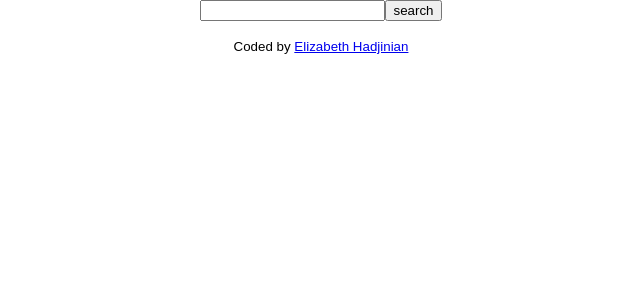
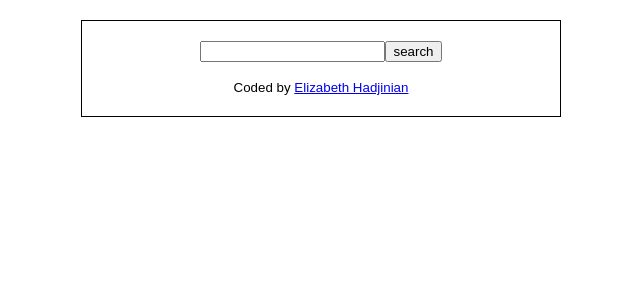
Before and after one commit to elizhadjinian/weather-app-react, a React (Create React App) app: page / in a window 1280 px wide. Shown: the top 300 px of the page, without its empty margins (319-959 px from the left). Built offline with nearby package versions, Linux system fonts and the light colour scheme.

Commit message:
added bootstrap and border

```diff
--- a/src/App.css
+++ b/src/App.css
@@ -5,6 +5,14 @@
 .App-logo {
   height: 40vmin;
   pointer-events: none;
+}
+
+.App {
+  border-style: solid;
+  border-width: thin;
+
+  margin: 20px 400px;
+  padding: 20px;
 }
 
 @media (prefers-reduced-motion: no-preference) {
--- a/src/App.js
+++ b/src/App.js
@@ -1,6 +1,7 @@
 import React from "react";
 import "./App.css";
 import Weather from "./Weather.js";
+<script src="https://cdn.jsdelivr.net/npm/bootstrap@5.0.0-beta1/dist/js/bootstrap.bundle.min.js" integrity="sha384-ygbV9kiqUc6oa4msXn9868pTtWMgiQaeYH7/t7LECLbyPA2x65Kgf80OJFdroafW" crossorigin="anonymous"></script>
 
 export default function App() {
   return (
```
Also changed, not shown: 1 other file (tests, documents, lock files or other folders).
